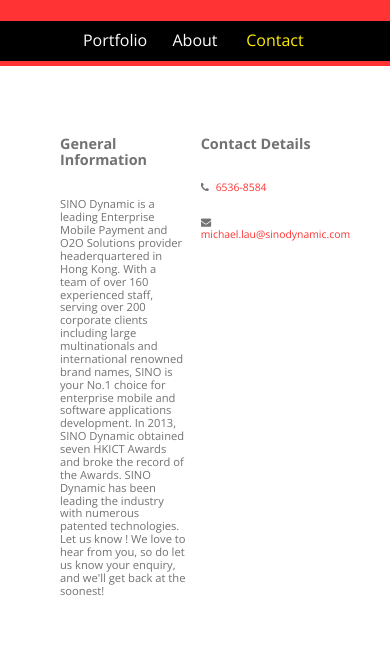
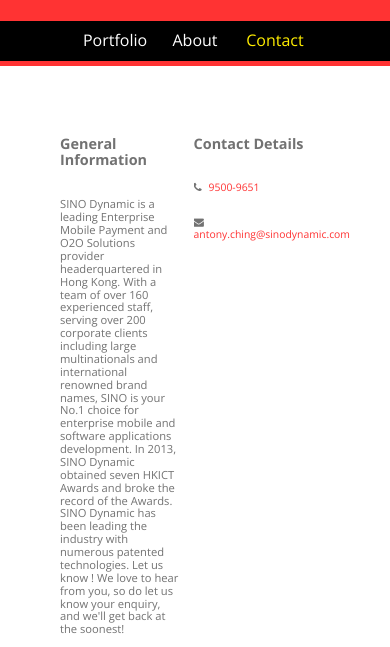
Before and after one commit to AntonyChingSD/Sino-Dynamic, a plain HTML site: page source/contact.html in a window 390 px wide. Shown: the part 62-709 px from the top of the page. Drawn offline with nearby package versions, Linux system fonts and the light colour scheme.

Commit message:
Update phone number and email

```diff
--- a/source/contact.html
+++ b/source/contact.html
@@ -52,14 +52,14 @@
                 <h1>Contact Details</h1>
                     <ul>
                         <li><i class="fa fa-phone"></i></li>
-                        <li>6536-8584</li>
+                        <li>9500-9651</li>
                     </ul>
 
                     <br/>
 
                     <ul>
                         <li><i class="fa fa-envelope"></i></li>
-                        <li>michael.lau@sinodynamic.com</li>
+                        <li>antony.ching@sinodynamic.com</li>
                     </ul>
             </div>
         </div>
```
